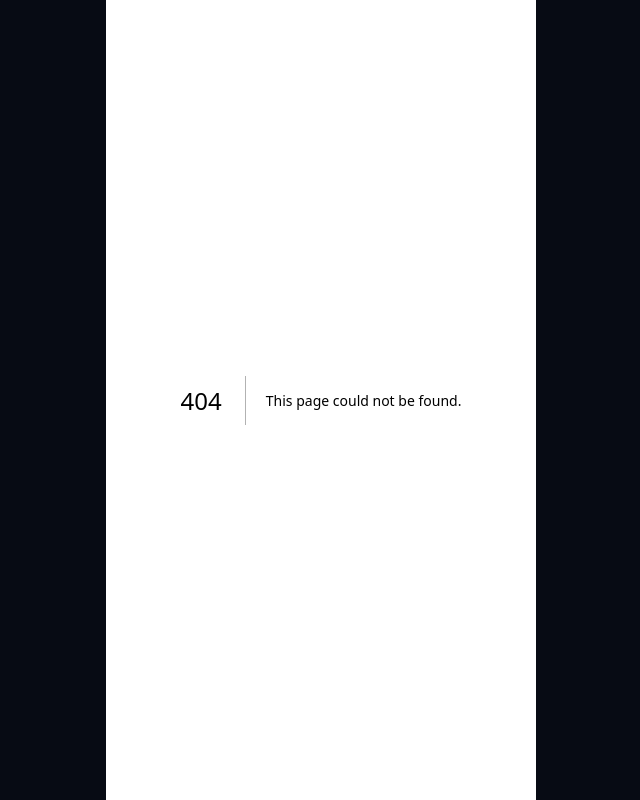
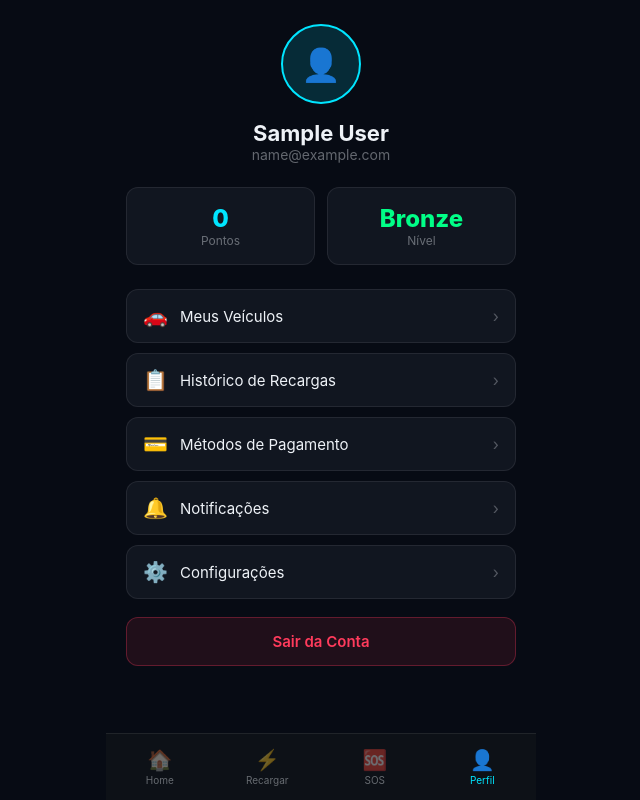
Before and after one commit to taleshack-prog/electra_pwa_user, a Next.js app: page /perfil in a window 1280 px wide. Before the commit this address had no page. Shown: the whole page, without its empty margins (319-959 px from the left). Built offline with nearby package versions, Linux system fonts and the light colour scheme; sample sign-in values are in the browser's storage.

Commit message:
feat: telas Recarga + Perfil completas

```diff
--- /dev/null
+++ b/app/perfil/page.tsx
@@ -0,0 +1,68 @@
+'use client';
+import { useEffect, useState } from 'react';
+import { useRouter } from 'next/navigation';
+
+export default function PerfilPage() {
+  const router = useRouter();
+  const [user, setUser] = useState<{name?: string; email?: string; points?: number; level?: string} | null>(null);
+
+  useEffect(() => {
+    const u = localStorage.getItem('electra_user');
+    if (!u) { router.replace('/login'); return; }
+    setUser(JSON.parse(u));
+  }, [router]);
+
+  const logout = () => {
+    localStorage.removeItem('electra_token');
+    localStorage.removeItem('electra_user');
+    router.replace('/login');
+  };
+
+  return (
+    <div style={{ minHeight: '100vh', background: '#070B14', paddingBottom: 80 }}>
+      <div style={{ padding: '24px 20px', textAlign: 'center' }}>
+        <div style={{ width: 80, height: 80, borderRadius: '50%', background: 'rgba(0,229,255,0.15)', border: '2px solid #00E5FF', display: 'flex', alignItems: 'center', justifyContent: 'center', margin: '0 auto 16px', fontSize: 32 }}>👤</div>
+        <h2 style={{ color: '#EEF2F7', fontSize: 22, fontWeight: 700 }}>{user?.name}</h2>
+        <p style={{ color: 'rgba(238,242,247,0.4)', fontSize: 14 }}>{user?.email}</p>
+      </div>
+
+      <div style={{ padding: '0 20px', display: 'grid', gridTemplateColumns: '1fr 1fr', gap: 12, marginBottom: 24 }}>
+        <div style={{ background: '#111620', border: '1px solid rgba(255,255,255,0.08)', borderRadius: 12, padding: 16, textAlign: 'center' }}>
+          <div style={{ fontSize: 24, fontWeight: 800, color: '#00E5FF' }}>{user?.points || 0}</div>
+          <div style={{ fontSize: 12, color: 'rgba(238,242,247,0.4)' }}>Pontos</div>
+        </div>
+        <div style={{ background: '#111620', border: '1px solid rgba(255,255,255,0.08)', borderRadius: 12, padding: 16, textAlign: 'center' }}>
+          <div style={{ fontSize: 24, fontWeight: 800, color: '#00FF87' }}>{user?.level || 'Bronze'}</div>
+          <div style={{ fontSize: 12, color: 'rgba(238,242,247,0.4)' }}>Nível</div>
+        </div>
+      </div>
+
+      <div style={{ padding: '0 20px' }}>
+        {[
+          { icon: '🚗', label: 'Meus Veículos' },
+          { icon: '📋', label: 'Histórico de Recargas' },
+          { icon: '💳', label: 'Métodos de Pagamento' },
+          { icon: '🔔', label: 'Notificações' },
+          { icon: '⚙️', label: 'Configurações' },
+        ].map((item, i) => (
+          <div key={i} style={{ background: '#111620', border: '1px solid rgba(255,255,255,0.08)', borderRadius: 12, padding: '14px 16px', marginBottom: 10, display: 'flex', alignItems: 'center', gap: 12 }}>
+            <span style={{ fontSize: 20 }}>{item.icon}</span>
+            <span style={{ color: '#EEF2F7', fontSize: 15 }}>{item.label}</span>
+            <span style={{ marginLeft: 'auto', color: 'rgba(238,242,247,0.3)' }}>›</span>
+          </div>
+        ))}
+        <button onClick={logout} style={{ width: '100%', padding: 14, background: 'rgba(255,59,92,0.1)', border: '1px solid rgba(255,59,92,0.3)', borderRadius: 12, color: '#FF3B5C', fontSize: 15, fontWeight: 600, marginTop: 8 }}>
+          Sair da Conta
+        </button>
+      </div>
+
+      <div style={{ position: 'fixed', bottom: 0, left: '50%', transform: 'translateX(-50%)', width: '100%', maxWidth: 430, background: '#0D1117', borderTop: '1px solid rgba(255,255,255,0.08)', display: 'flex', padding: '10px 0' }}>
+        {[['🏠','Home','/home'],['⚡','Recargar','/recarga'],['🆘','SOS','/sos'],['👤','Perfil','/perfil']].map(([icon,label,href]) => (
+          <button key={href} onClick={() => router.push(href as string)} style={{ flex: 1, background: 'transparent', color: href === '/perfil' ? '#00E5FF' : 'rgba(238,242,247,0.4)', display: 'flex', flexDirection: 'column', alignItems: 'center', gap: 2, fontSize: 10, padding: '4px 0', border: 'none', cursor: 'pointer' }}>
+            <span style={{ fontSize: 20 }}>{icon}</span>{label}
+          </button>
+        ))}
+      </div>
+    </div>
+  );
+}
--- a/package.json
+++ b/package.json
@@ -9,6 +9,7 @@
     "lint": "next lint"
   },
   "dependencies": {
+    "leaflet": "^1.9.4",
     "next": "14.2.35",
     "next-pwa": "^5.6.0",
     "react": "^18",
```
Also changed, not shown: app/recarga/page.tsx (added, +74 -0 lines), public/sw.js, 1 other file (tests, documents, lock files or other folders).
